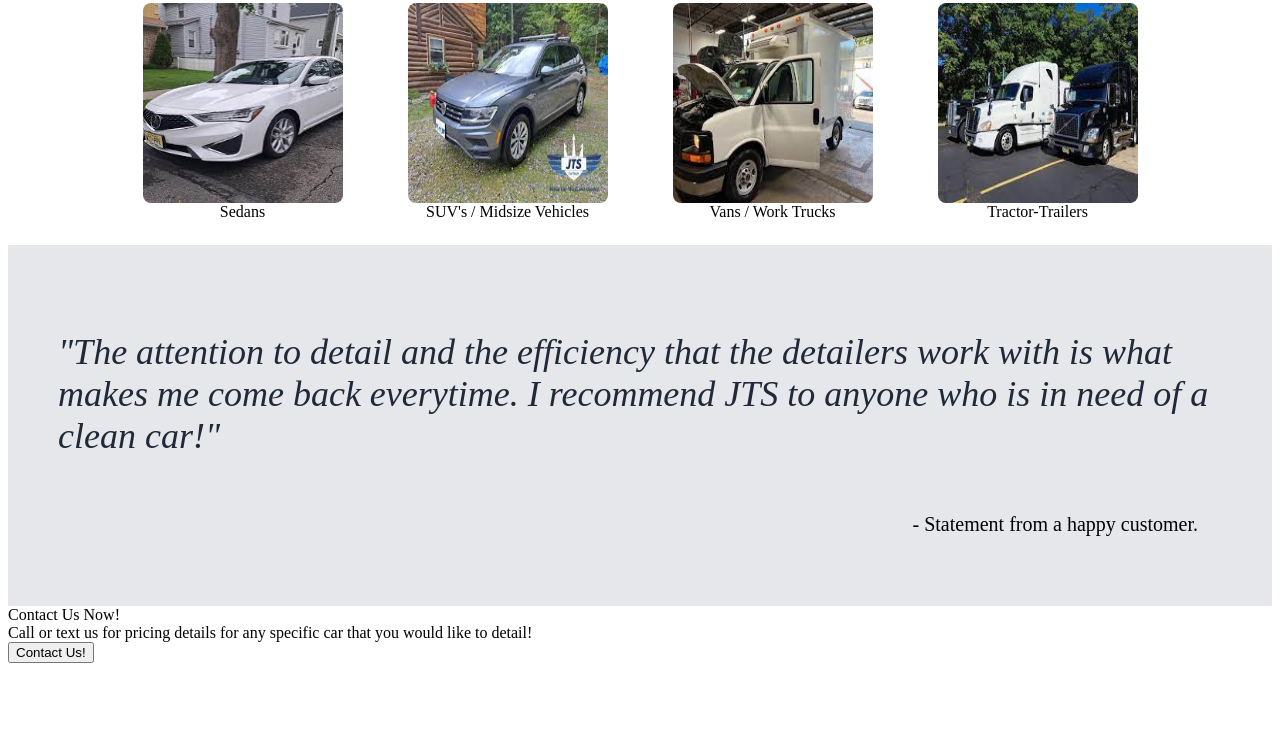
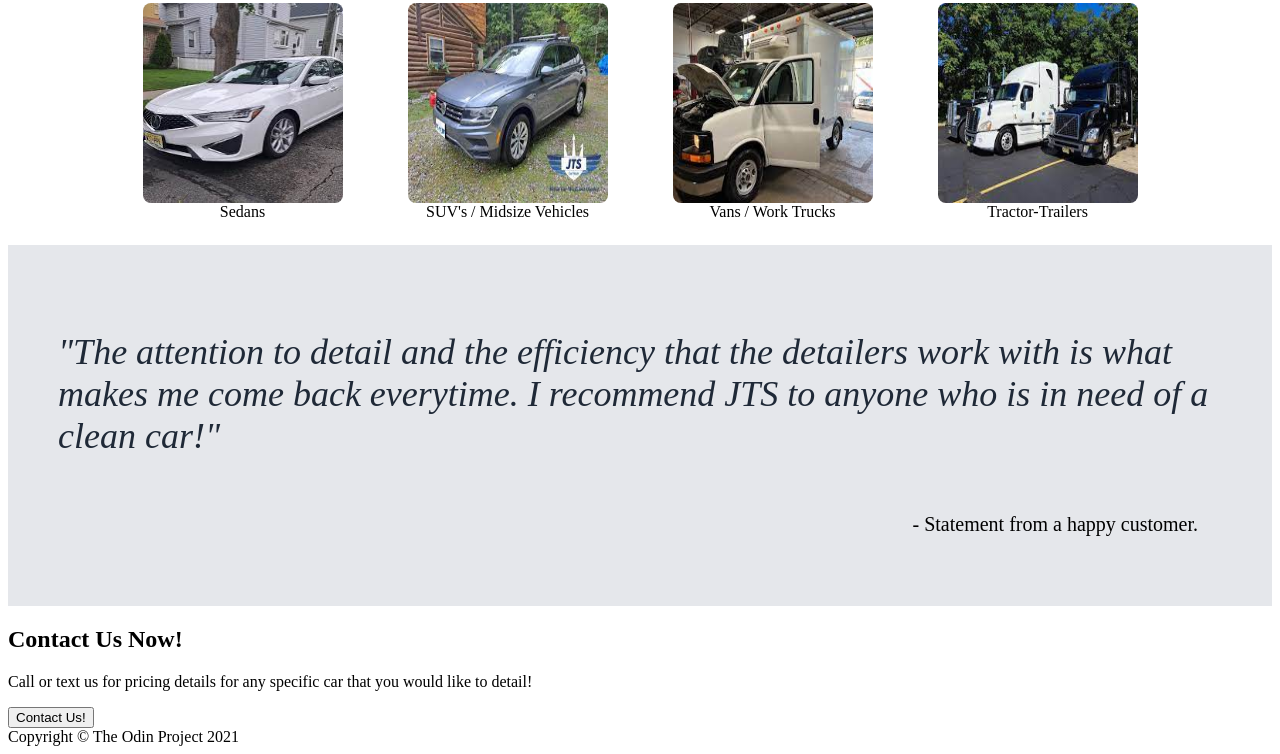
Before and after one commit to jech1/jts-landing, a plain HTML site: page index.html in a window 1280 px wide. Shown: the part 672-1426 px from the top of the page. Before the commit the page ends 1343 px from the top, so only its background shows below. Drawn offline with Linux system fonts and the light colour scheme.

Commit message:
updated and added modal and footer section

```diff
--- a/index.html
+++ b/index.html
@@ -62,12 +62,19 @@
 
 <div class="modal">
     <div class="modal-container">
-        <div class="modal-header"> Contact Us Now!</div>
-        <div class="modal-text"> Call or text us for pricing details for any specific car that you would like to detail!</div>
-        <button> Contact Us! </button>
+        <div class="modal-text">
+            <h2> Contact Us Now! </h2>
+            <p> Call or text us for pricing details for any specific car that you would like to detail! </p>
+        </div>
+        <div class="contact-btn">
+             <button class="contact"> Contact Us! </button>
+        </div>
     </div>
 </div>
 
+<div class="footer">
+    Copyright &copy; The Odin Project 2021
+</div>
 
 </body>
 
```
